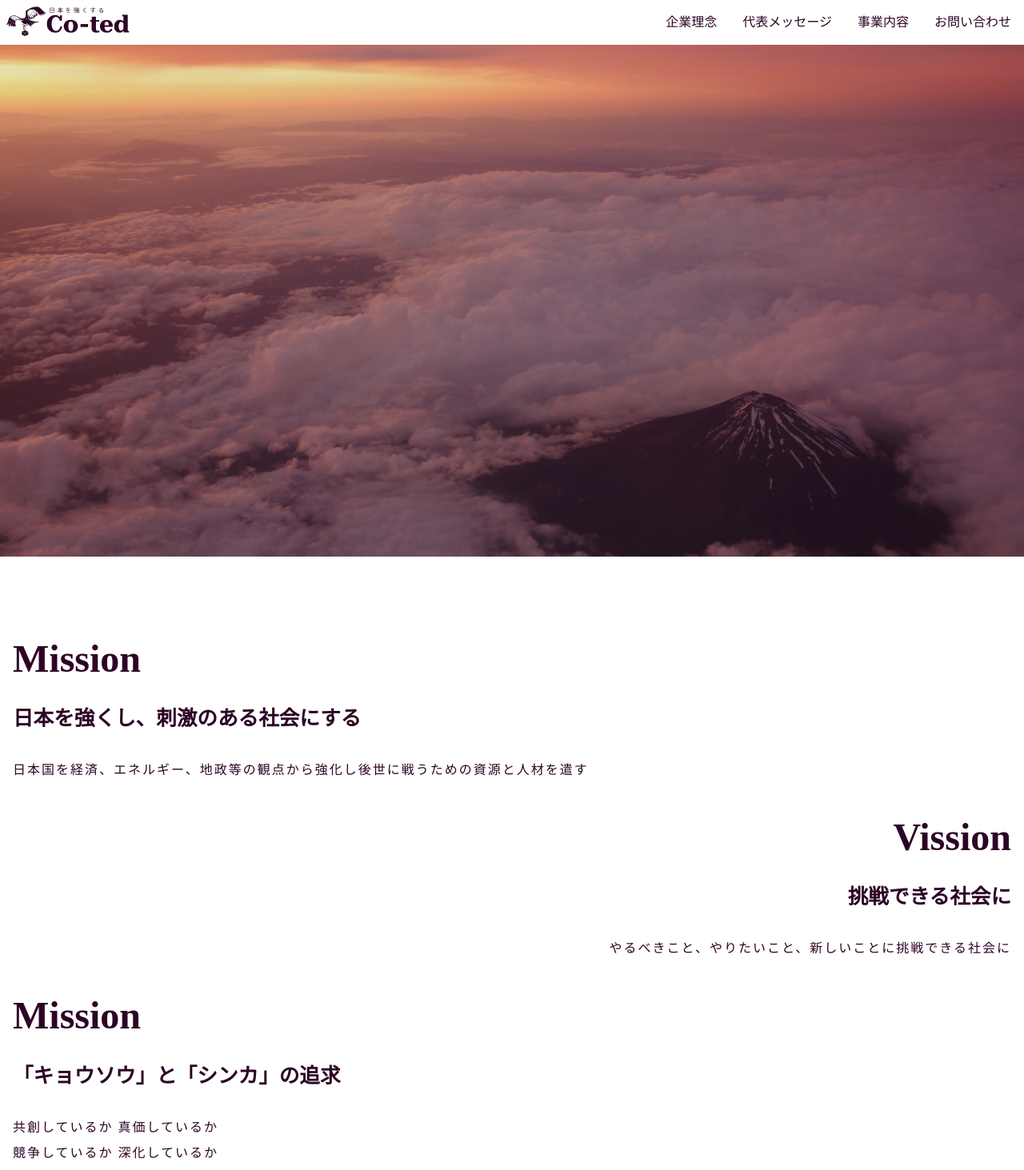
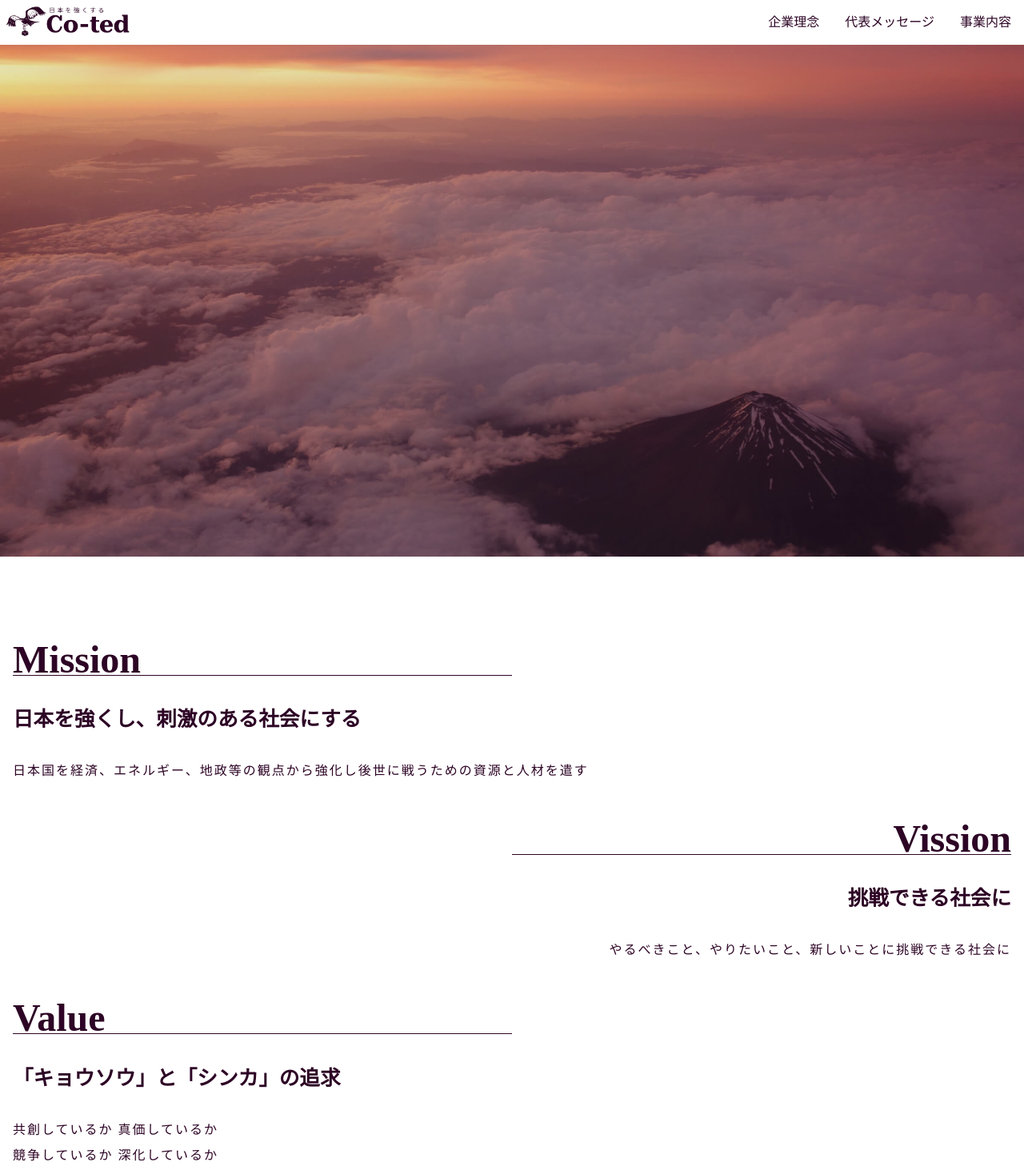
Before and after one commit to Skyryo/CoTedCorpSiteTs, a Vue app: page / in a window 1280 px wide. Shown: the top 1463 px of the page at 80% size. Built offline with nearby package versions, Linux system fonts and the light colour scheme.

Commit message:
テーブル完成 メニュー修正

```diff
--- a/src/components/AboutCompany.vue
+++ b/src/components/AboutCompany.vue
@@ -1,9 +1,11 @@
 <script setup>
-  const TableItems = [
-    {
-      会社名:'株式会社 Co-ted'
-    }
-  ]
+  const TableItems = {
+      会社名: '株式会社 Co-ted',
+      所在地: '〒102-0072 東京都千代田区九段南1丁目5番6号 りそな九段ビル5F',
+      設立日: '2022年3月1日',
+      資本金: '1,200,000円',
+      代表取締役: '大谷 光輝'
+  }
 </script>
 <template>
   <section id="section-04" class="max-width-1280">
@@ -12,11 +14,11 @@
     </div>
     <div class="table-container">
       <table>
-        <tr>
-          <th>{{TableItems.}}</th>
-          <td>株式会社 Co-ted</td>
+        <tr v-for="( TableItem, key ) in TableItems" :class="'table-' + key.length">
+          <th>{{key}}</th>
+          <td>{{TableItem}}</td>
         </tr>
-        <tr>
+        <!-- <tr>
           <th>所在地</th>
           <td>
             〒102-0072<br />東京都千代田区九段南1丁目5番6号 りそな九段ビル5F
@@ -33,8 +35,8 @@
         </tr>
         <tr>
           <th class="t-last">代表取締役</th>
-          <td class="t-last">大谷 光輝</td>
-        </tr>
+          <td class="t-last">大谷 光輝</td> -->
+        <!-- </tr> -->
       </table>
     </div>
   </section>
@@ -47,15 +49,15 @@
 table {
   margin: 0 auto;
 }
-th,
-td {
+th,td {
   padding: 1rem;
   border-bottom: 1px solid #2d0425;
 }
 td {
   border-left: 1px solid #2d0425;
 }
-.t-last {
-  border-bottom: unset !important;
+/*最後の1行は下線なし keyの文字数の違いで要素取得*/
+.table-5 th, .table-5 td {
+  border-bottom: unset;
 }
 </style>
--- a/src/components/BusinessContent.vue
+++ b/src/components/BusinessContent.vue
@@ -109,6 +109,7 @@ const BusiContentItems = ref([
 }
 .bc-name {
   font-size: 1.5rem;
+  font-weight: bold;
 }
 .bc-subtitle {
   font-size: 0.9rem;
--- a/src/components/CorporatePhilosophy.vue
+++ b/src/components/CorporatePhilosophy.vue
@@ -18,7 +18,7 @@
         },
         {
             id: 3,
-            mvv: 'Mission',
+            mvv: 'Value',
             title:'「キョウソウ」と「シンカ」の追求',
             description: '',
             mvvList:['共創しているか 真価しているか', '競争しているか  深化しているか', '共想しているか  進化しているか'],
@@ -56,6 +56,13 @@
         line-height: 2rem;
         letter-spacing: 2px;
     }
+    .mvv-1::before, .mvv-2::before,.mvv-3::before {
+        content: "";
+        border-bottom: 1px solid #2d0425;
+        display: block;
+        position: relative;
+        top: 3rem;
+    }
     @media screen and (min-width: 720px) {
         .mvv-h2 {
             font-size: 3rem;
@@ -70,5 +77,11 @@
         .mvv-title {
             font-size: 1.6rem;
         }
+        .mvv-1::before, .mvv-2::before,.mvv-3::before {
+            width: 50%;
+        }
+        .mvv-2::before {
+            left: 50%;
+        }
     }
 </style>
--- a/src/components/MainVisual.vue
+++ b/src/components/MainVisual.vue
@@ -1,5 +1,5 @@
 <template>
-    <div class="mv-img">
+    <div class="mv-img" id="section-0">
         <img src="../assets/img/mv_photo_pc.png" alt="日本を挑戦できる社会に">
     </div>
 </template>
--- a/src/components/TheFooter.vue
+++ b/src/components/TheFooter.vue
@@ -3,9 +3,8 @@
   <footer>
     <div class="footer-container container-1280">
       <nav class="footer-nav">
-        <router-link to="/">ホーム</router-link>
-        |
-        <router-link to="/form">お問い合わせ</router-link>
+        <!-- <router-link to="/#section-0">ホーム</router-link> -->
+        <!-- <router-link to="/form">お問い合わせ</router-link> -->
       </nav>
       <small>©2022 Co-ted Inc.</small>
     </div>
--- a/src/components/TheHeader.vue
+++ b/src/components/TheHeader.vue
@@ -14,9 +14,17 @@
             href:'/#section-03'
         },
     ]
+    window.addEventListener('scroll', () => {
+        let scrollHeiht = window.scrollY;
+        if (scrollHeiht > 350) {
+            document.getElementById('header').style.backgroundColor = '#fff';
+        }else {
+            document.getElementById('header').style.backgroundColor = 'transparent';
+        }
+    })
 </script>
 <template>
-    <div class="header container-1280">
+    <div class="header container-1280" id="header">
         <div class="header-img">
             <router-link to="/">
                 <img src="../assets/img/headerLogo.png"  style="height:40px" alt="OASISロゴ">
@@ -27,9 +35,9 @@
             <li class="nav-item" v-for="navItem in navItems">
                 <a class="nav-link" :href="navItem.href">{{navItem.value}}</a>
             </li>
-            <li class="nav-item">
+            <!-- <li class="nav-item">
                 <router-link to="/form">お問い合わせ</router-link>
-            </li>
+            </li> -->
         </nav>
     </div>
 </template>
@@ -40,6 +48,8 @@
         align-items: center;
         position: fixed;
         width: 100%;
+        z-index: 20;
+        transition:  .5s;
     }
     .header-img {
         height: 40px;
--- a/src/pages/TopPage.vue
+++ b/src/pages/TopPage.vue
@@ -3,9 +3,9 @@ import TheHeader from '../components/TheHeader.vue';
 import TheFooter from '../components/TheFooter.vue';
 import MainVisual from '../components/MainVisual.vue';
 import CorporatePhilosophy from '../components/CorporatePhilosophy.vue';
-import SectionTitle from '../components/SectionTitle.vue';
 import RepresentiveMessage from '../components/RepresentiveMessage.vue';
 import BusinessContent from '../components/BusinessContent.vue';
+import AboutCompany from '../components/AboutCompany.vue';
 
 </script>
 <template>
@@ -15,6 +15,7 @@ import BusinessContent from '../components/BusinessContent.vue';
         <CorporatePhilosophy />
         <RepresentiveMessage>代表メッセージ</RepresentiveMessage>
         <BusinessContent>事業内容</BusinessContent>
+        <AboutCompany>会社概要</AboutCompany>
         <TheFooter />
     </div>
 </template>
```
Also changed, not shown: src/components/SectionTitle.vue (deleted, +0 -10 lines).
